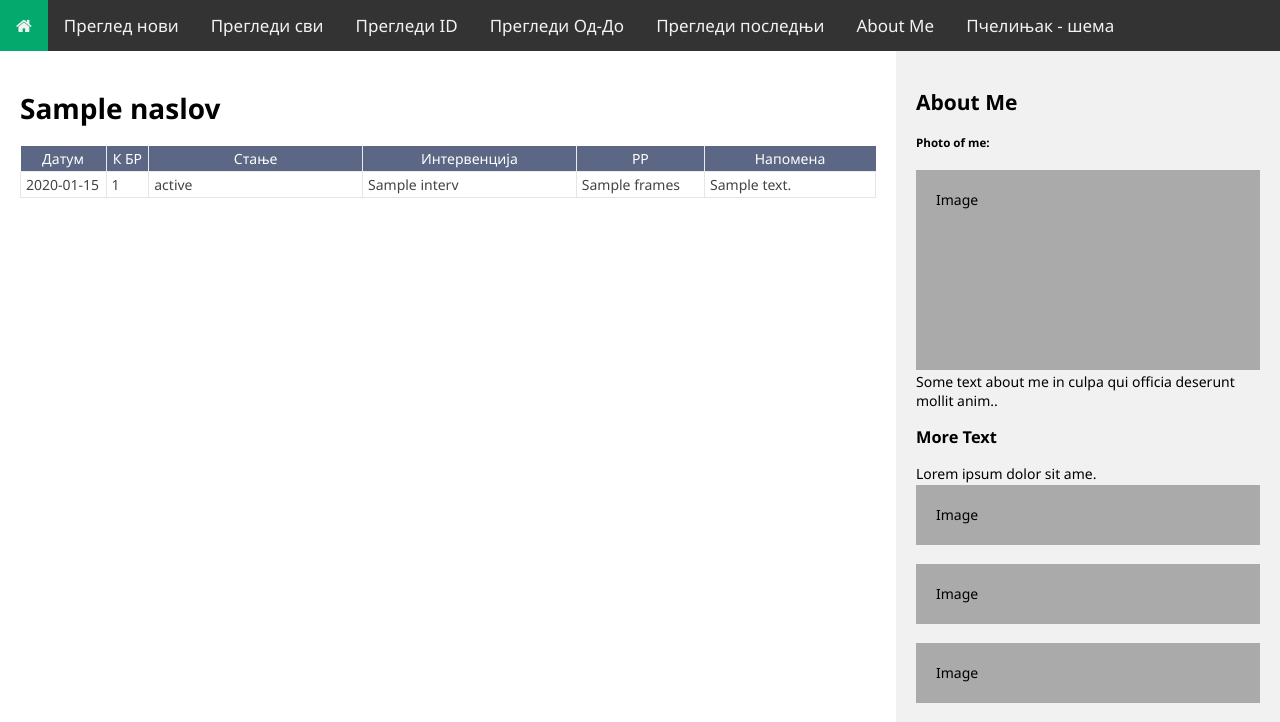
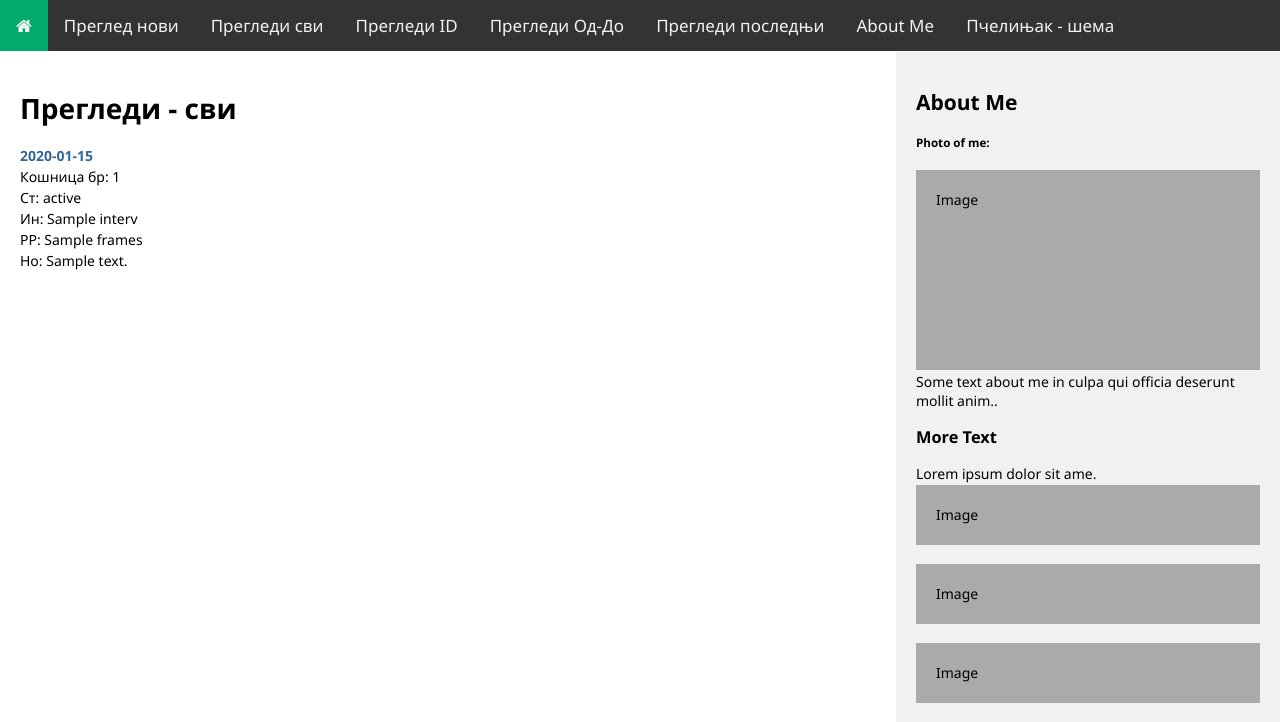
Before and after one commit to djordjevicdr/BeeInspect, a Flask app: template templates/inspect_all.html in a window 1280 px wide. Shown: the part 116-838 px from the top of the page. Run offline with Flask 3, Linux system fonts and the light colour scheme; the template is opened without the code that fills it: most values are stand-ins (such as "Sample title", 1, 10 or a date in 2020).

Commit message:
insp_2908_01

```diff
--- a/templates/inspect_all.html
+++ b/templates/inspect_all.html
@@ -2,19 +2,21 @@
 
 {% block content %}
 
-  {% if naslov %}
-    <h1>{{naslov}}</h1>
-  {% endif%}
+  <h1>Прегледи - сви</h1>
 
-	<table class="nice-table">
-		<tr>
-			<th width="10%">Датум</th><th width="5%">К БР</th><th width="25%">Стање</th><th width="25%">Интервенција</th><th width="15%">РР</th><th width="20%">Напомена</th>
-		</tr>
-		{% for (date, hive_id, state, interv, frames, note) in review %}
-			<tr>
-				<td>{{ date }}</td><td>{{ hive_id }}</td><td>{{ state }}</td><td>{{ interv }}</td><td>{{ frames }}</td><td>{{ note }}</td>
-			</tr>
-		{% endfor %}
-	</table>
+	{% set xdate = null %}
+	{% for (date, hive_id, state, interv, frames, note) in review %}
+		{% if xdate != date %}
+			<b><p style="color: #336699">{{ date }}</p></b>
+			<b><p style="color: #336699">{{ xdate }}</p></b>
+			{% set xdate = date %}
+		{% endif %}
+		<p>Кошница бр: {{ hive_id }}</p>
+		<p>Ст: {{ state }}</p>
+		<p>Ин: {{ interv }}</p>
+		<p>РР: {{ frames }}</p>
+		<p>Но: {{ note }}</p>
+		<br>
+	{% endfor %}
 
 {% endblock content %}
```
Also changed, not shown: templates/inspect_all_old.html (added, +20 -0 lines).
